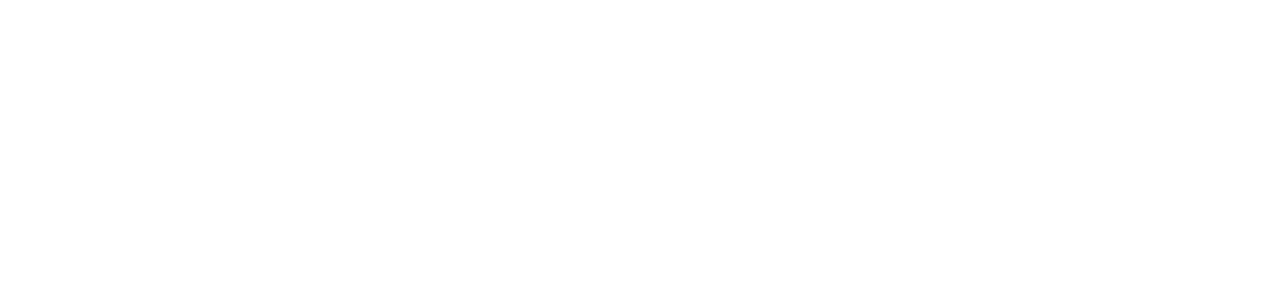
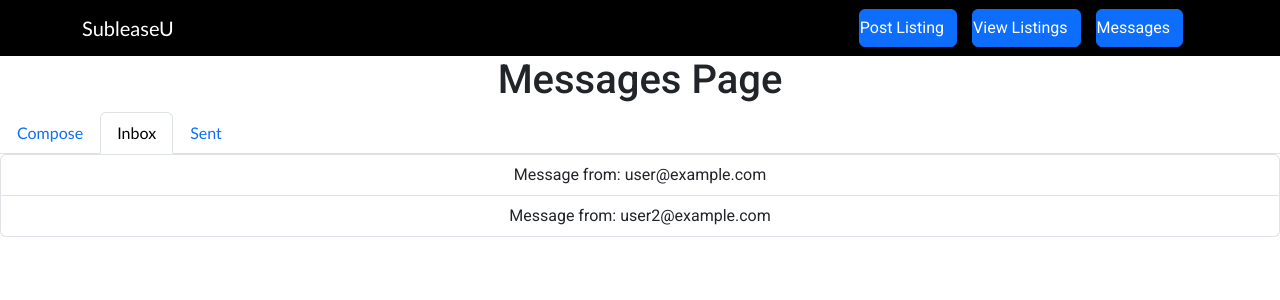
Before and after one commit to ishaan-bhandari/SubleaseU, a React (Create React App) app in the folder frontend/: page /messages in a window 1280 px wide. Before the commit this address had no page. Shown: the top 300 px of the page. Built offline with nearby package versions, Linux system fonts and the light colour scheme.

Commit message:
Added posting and messages pages

```diff
--- a/frontend/src/App.js
+++ b/frontend/src/App.js
@@ -1,24 +1,22 @@
-import React, { useState, useEffect } from 'react';
-import axios from "axios";
-//import logo from './logo.svg';
-import './App.css';
-import Listing from './Listing.js';
+import React from 'react';
+import { BrowserRouter as Router, Route, Routes } from 'react-router-dom';
 import NavigationBar from './Navbar.js'
-import PostListing from './PostListing.js'
-import Home from './Home.js'
-import { BrowserRouter as Router, Route, Routes } from 'react-router-dom';
+import Home from './Home.js';
+import PostListing from './PostListing.js';
+import Messages from './Messages.js';  // Make sure to import the Messages component
 
 function App() {
     return (
         <div className="App">
           <Router>
+            <NavigationBar />  {/* Render the Navbar component */}
             <Routes>
               <Route path='/' element={<Home />} />
               <Route path='/post-listing' element={<PostListing />} />
+              <Route path='/messages' element={<Messages />} /> {/* Add route for Messages component */}
             </Routes>
           </Router>
         </div>
     );
 }
-
 export default App;
--- /dev/null
+++ b/frontend/src/Messages.js
@@ -0,0 +1,63 @@
+import React, { useState } from 'react';
+import { Button, Form, ListGroup, Tab, Tabs } from 'react-bootstrap';
+
+const Messages = () => {
+    const [sentMessages, setSentMessages] = useState([]);
+    const [composeMessage, setComposeMessage] = useState({ to: '', content: '' });
+
+    const handleSend = () => {
+        setSentMessages([...sentMessages, composeMessage]);
+        setComposeMessage({ to: '', content: '' });
+    };
+
+    return (
+        <div>
+            <h1>Messages Page</h1>
+            <Tabs defaultActiveKey="inbox" id="uncontrolled-tab-example">
+                <Tab eventKey="compose" title="Compose">
+                    <Form>
+                        <Form.Group className="mb-3">
+                            <Form.Label>To:</Form.Label>
+                            <Form.Control
+                                type="email"
+                                placeholder="Enter email"
+                                value={composeMessage.to}
+                                onChange={(e) => setComposeMessage({ ...composeMessage, to: e.target.value })}
+                            />
+                        </Form.Group>
+                        <Form.Group className="mb-3">
+                            <Form.Label>Message:</Form.Label>
+                            <Form.Control
+                                as="textarea"
+                                rows={3}
+                                value={composeMessage.content}
+                                onChange={(e) => setComposeMessage({ ...composeMessage, content: e.target.value })}
+                            />
+                        </Form.Group>
+                        <Button variant="primary" onClick={handleSend}>
+                            Send
+                        </Button>
+                    </Form>
+                </Tab>
+                <Tab eventKey="inbox" title="Inbox">
+                    <ListGroup>
+                        {}
+                        <ListGroup.Item>Message from: user@example.com</ListGroup.Item>
+                        <ListGroup.Item>Message from: user2@example.com</ListGroup.Item>
+                        {}
+                    </ListGroup>
+                </Tab>
+                <Tab eventKey="sent" title="Sent">
+                    <ListGroup>
+                        {sentMessages.map((msg, index) => (
+                            <ListGroup.Item key={index}>
+                                To: {msg.to} - Message: {msg.content}
+                            </ListGroup.Item>
+                        ))}
+                    </ListGroup>
+                </Tab>
+            </Tabs>
+        </div>
+    );
+};
+export default Messages;
--- a/frontend/src/Navbar.js
+++ b/frontend/src/Navbar.js
@@ -6,7 +6,6 @@
 import "./Navbar.css"
 import { Link } from 'react-router-dom';
 
-
 function NavigationBar() {
   return (
       <Navbar style={{backgroundColor: "black"}} className="custom-navbar">
@@ -14,13 +13,19 @@
               <Navbar.Brand className="text-white nav" bg="primary" href="/">SubleaseU</Navbar.Brand>
               <Nav className="align-items-center">
                   <Nav.Item>
-                      <Button variant="primary" className="text-white nav btn-custom" href="/post-listing" id="post-button-1">Post Listing</Button>
+                      <Link to="/post-listing">
+                          <Button variant="primary" className="text-white nav btn-custom" id="post-button-1">Post Listing</Button>
+                      </Link>
                   </Nav.Item>
                   <Nav.Item>
-                      <Button variant="primary" className="text-white nav btn-custom" href="/" id="post-button-2">View Listings</Button>
+                      <Link to="/">
+                          <Button variant="primary" className="text-white nav btn-custom" id="post-button-2">View Listings</Button>
+                      </Link>
                   </Nav.Item>
                   <Nav.Item>
-                      <Button variant="primary" className="text-white nav btn-custom" href="/messages" id="post-button-3">Messages</Button>
+                      <Link to="/messages">
+                          <Button variant="primary" className="text-white nav btn-custom" id="post-button-3">Messages</Button>
+                      </Link>
                   </Nav.Item>
               </Nav>
           </Container>
@@ -29,5 +34,3 @@
 };
 
 export default NavigationBar;
-
-//<Button variant="primary" className="text-white nav" style={{backgroundColor: "darkorange", borderColor: "darkorange"}}action="/post-listing" id="post-button">Post Listing</Button>
```
